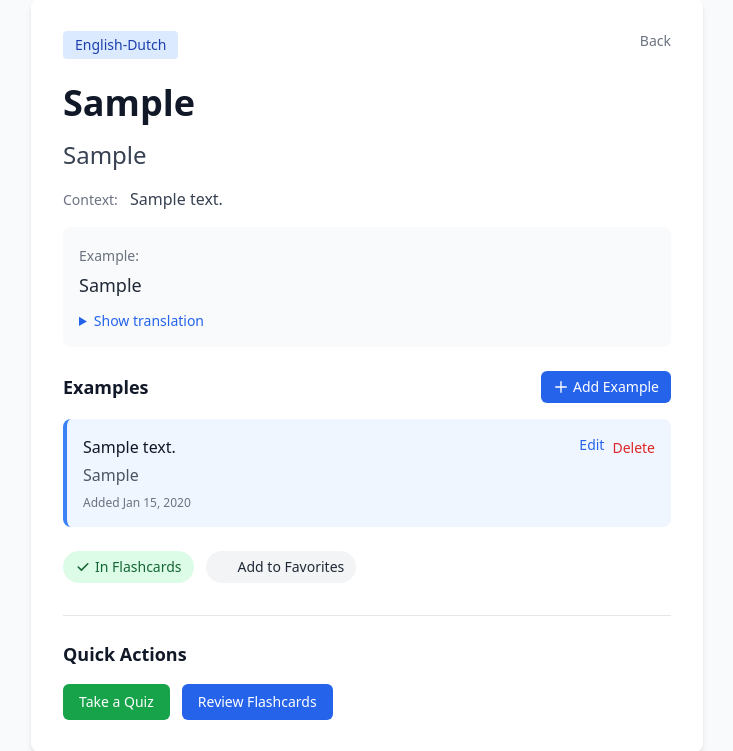
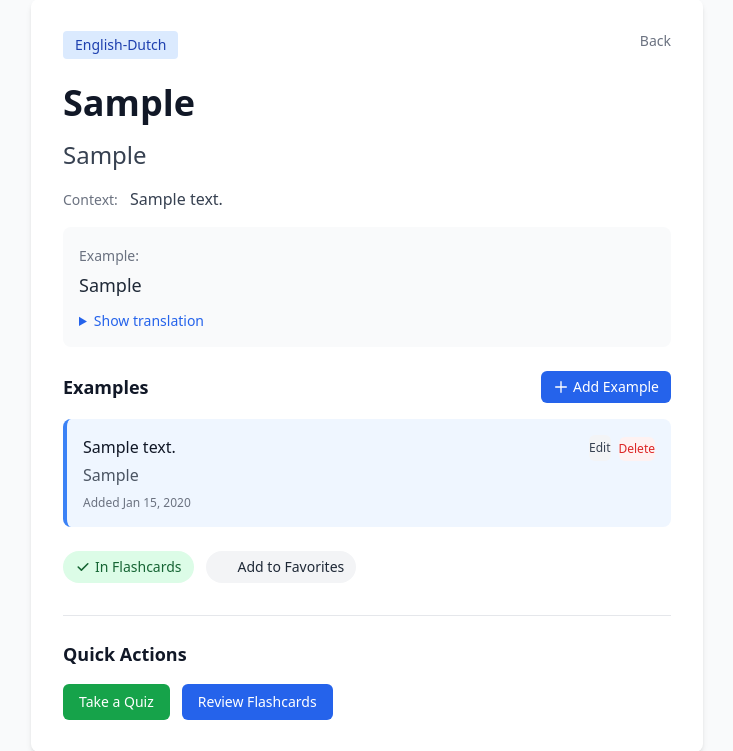
Before and after one commit to mfdev-study/dutch-workbook, a Django app: page /en/words/word/1/ in a window 1280 px wide. Shown: the part 98-849 px from the top of the page, without its empty margins (273-1006 px from the left). Run offline with Django 5.2, Linux system fonts and the light colour scheme; a user stored in the database is signed in; tables that the repository leaves empty hold one stand-in row (values such as "Sample post"); some libraries are stand-ins or nearby versions.

Commit message:
Fix example Edit/Delete buttons for AI-generated examples

```diff
--- a/templates/words/detail.html
+++ b/templates/words/detail.html
@@ -65,11 +65,15 @@
                                 <p class="text-xs text-gray-500 mt-2">Added {{ example.created_at|date:"M d, Y" }}</p>
                             </div>
                             <div class="flex gap-2 sm:ml-4">
-                                <a href="{% url 'edit_example' example.id %}" class="text-blue-600 hover:text-blue-800 text-sm">Edit</a>
+                                {% if example.created_by == request.user %}
+                                <a href="{% url 'edit_example' example.id %}" class="inline-flex items-center px-2.5 py-1 rounded-md text-xs font-medium bg-gray-100 text-gray-700 hover:bg-gray-200 transition whitespace-nowrap">Edit</a>
                                 <form method="post" action="{% url 'delete_example' example.id %}" class="inline" onsubmit="return confirm('Delete?')">
                                     {% csrf_token %}
-                                    <button type="submit" class="text-red-600 hover:text-red-800 text-sm">Delete</button>
+                                    <button type="submit" class="inline-flex items-center px-2.5 py-1 rounded-md text-xs font-medium bg-red-50 text-red-600 hover:bg-red-100 transition whitespace-nowrap">Delete</button>
                                 </form>
+                                {% else %}
+                                <span class="inline-flex items-center px-2 py-1 rounded-md text-xs font-medium bg-gray-100 text-gray-500 whitespace-nowrap">AI-generated</span>
+                                {% endif %}
                             </div>
                         </div>
                     </div>
```
